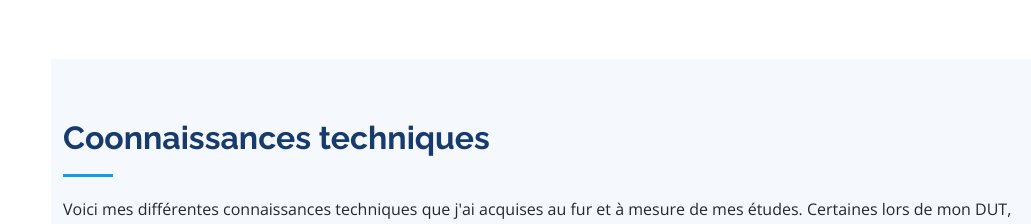
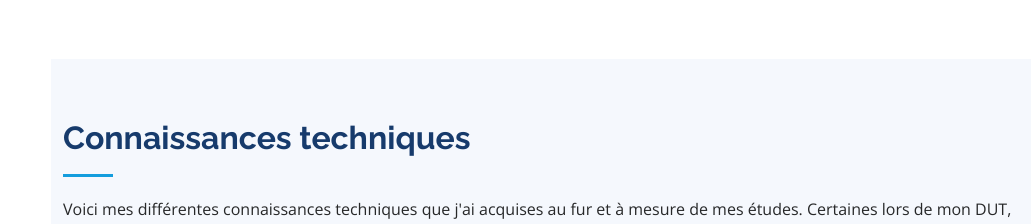
Before and after one commit to RemiESAIP/RemiESAIP.github.io, a plain HTML site: page index.html in a window 1280 px wide. Shown: the part 1321-1545 px from the top of the page, without its empty margins (249-1280 px from the left). Drawn offline with nearby package versions, Linux system fonts and the light colour scheme.

Commit message:
Update index.html

```diff
--- a/index.html
+++ b/index.html
@@ -131,7 +131,7 @@
       <div class="container">
 
         <div class="section-title">
-          <h2>Coonnaissances techniques</h2>
+          <h2>Connaissances techniques</h2>
           <p>Voici mes différentes connaissances techniques que j'ai acquises au fur et à mesure de mes études.
             Certaines lors de mon DUT, et d'autre lors de mon école d'ingénieur.</p>
         </div>
```
